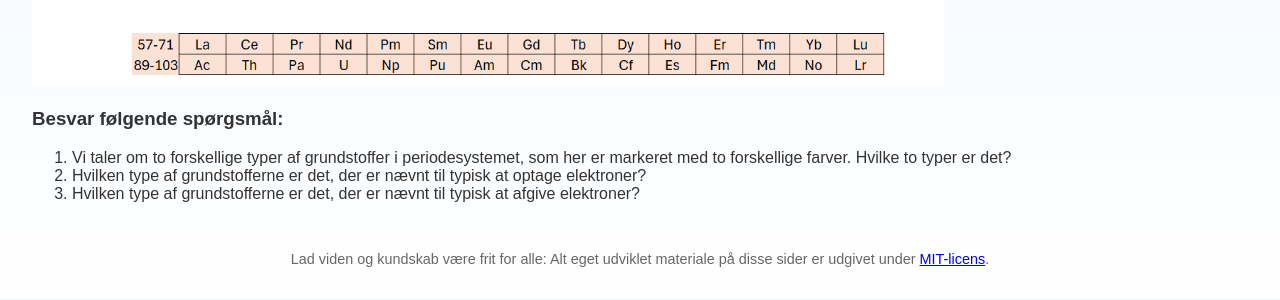
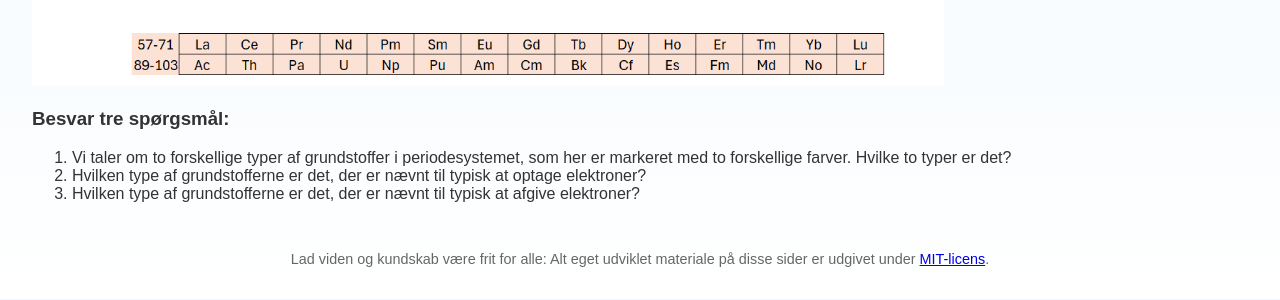
Before and after one commit to jenskaalby/matkem, a Jekyll site: the page built from Kemi/redox/optag_afgiv_e.md, in a window 1280 px wide. Shown: the part 295-595 px from the top of the page. Built offline with Jekyll 4.4.1, drawn with Linux system fonts in a browser that asks for light colours.

Commit message:
Update optag_afgiv_e.md

```diff
--- a/Kemi/redox/optag_afgiv_e.md
+++ b/Kemi/redox/optag_afgiv_e.md
@@ -8,7 +8,7 @@ Vi har tidligere betragtet periodesystemet. Se igen på det her. En simpel versi
 
 <img src="./periodesystem.png" alt="Periodesystem" style="width:75%;">
 
-### Besvar følgende spørgsmål:
+### Besvar tre spørgsmål:
 
 1. Vi taler om to forskellige typer af grundstoffer i periodesystemet, som her er markeret med to forskellige farver. Hvilke to typer er det?
 1. Hvilken type af grundstofferne er det, der er nævnt til typisk at optage elektroner?
```
